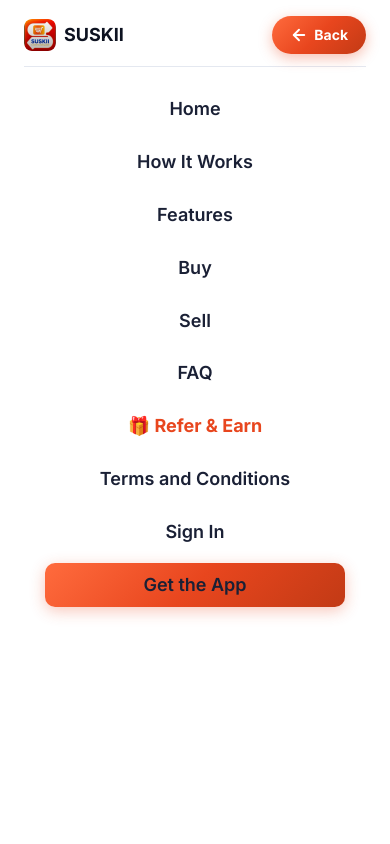
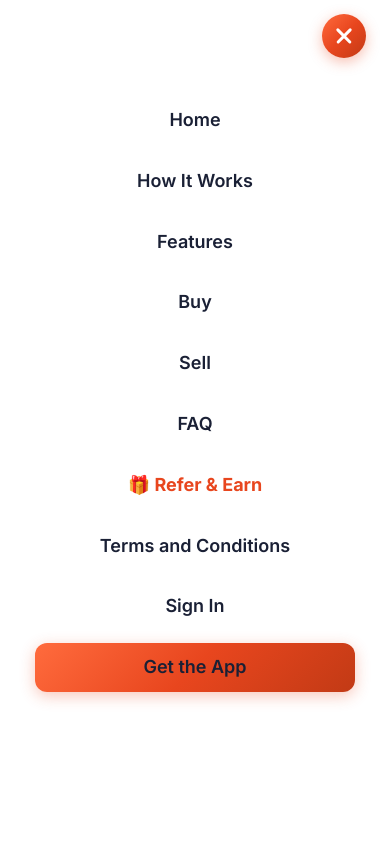
Before and after one commit to Hubert24hrs/Suskii_website, a plain HTML site: page index.html in a window 390 px wide. Both pictures are taken after a click on the button 344 px from the left and 36 px from the top of the page. Shown: the top 844 px of the page. Drawn offline with Linux system fonts and the light colour scheme.

Commit message:
Remove Back button and implement smooth animated morphing hamburger-to-close toggle

```diff
--- a/css/sections.css
+++ b/css/sections.css
@@ -98,15 +98,21 @@
 }
 
 .nav__hamburger {
-  display: none;
+  display: flex;
+  flex-direction: column;
+  align-items: center;
+  justify-content: center;
+  gap: 5px;
+  background: var(--sk-orange-gradient);
+  border: none;
+  cursor: pointer;
+  padding: 0;
+  z-index: 2600;
   width: 44px;
   height: 44px;
   border-radius: 50%;
-  background: var(--sk-orange-gradient);
-  color: var(--sk-white);
-  border: none;
   box-shadow: 0 4px 14px rgba(232, 70, 30, 0.35);
-  transition: all var(--sk-duration-normal) var(--sk-ease-out);
+  transition: all 0.3s cubic-bezier(0.4, 0, 0.2, 1);
 }
 
 .nav__hamburger:hover,
@@ -120,7 +126,22 @@
   height: 2.5px;
   background: var(--sk-white);
   border-radius: 2px;
-  transition: all var(--sk-duration-normal) var(--sk-ease-out);
+  transition: all 0.3s cubic-bezier(0.4, 0, 0.2, 1);
+  transform-origin: center;
+}
+
+/* Morphing Hamburger-to-Close (✕) animation */
+.nav__hamburger--active .nav__hamburger-line:nth-child(1) {
+  transform: translateY(7.5px) rotate(45deg);
+}
+
+.nav__hamburger--active .nav__hamburger-line:nth-child(2) {
+  opacity: 0;
+  transform: scale(0);
+}
+
+.nav__hamburger--active .nav__hamburger-line:nth-child(3) {
+  transform: translateY(-7.5px) rotate(-45deg);
 }
 
 @media (min-width: 992px) {
@@ -129,74 +150,29 @@
   }
 }
 
-/* Mobile Menu Header & Internal Single "← Back" Button */
-.nav__mobile-header {
-  width: 100%;
-  display: flex;
-  align-items: center;
-  justify-content: space-between;
-  padding: 0 0 var(--sk-space-3);
-  border-bottom: 1px solid var(--sk-gray-100);
-  margin-bottom: var(--sk-space-3);
-}
-
-.nav__mobile-brand {
-  display: flex;
-  align-items: center;
-  gap: var(--sk-space-2);
-}
-
-.nav__mobile-close-btn {
-  display: inline-flex;
-  align-items: center;
-  gap: 6px;
-  padding: 8px 18px;
-  background: var(--sk-orange-gradient);
-  color: var(--sk-white);
-  border: none;
-  border-radius: 9999px;
-  font-size: var(--sk-text-sm);
-  font-weight: var(--sk-font-bold);
-  cursor: pointer;
-  box-shadow: 0 4px 14px rgba(232, 70, 30, 0.35);
-  transition: all var(--sk-duration-fast) var(--sk-ease-out);
-}
-
-.nav__mobile-close-btn:hover,
-.nav__mobile-close-btn:active {
-  transform: scale(1.05);
-  box-shadow: 0 6px 20px rgba(232, 70, 30, 0.45);
-}
-
-.nav__mobile-close-btn svg {
-  transition: transform var(--sk-duration-fast) var(--sk-ease-out);
-}
-
-.nav__mobile-close-btn:hover svg,
-.nav__mobile-close-btn:active svg {
-  transform: translateX(-3px);
-}
-
-/* Mobile Menu Overlay (Full-screen clean drawer) */
+/* Mobile Menu Overlay (Clean Full-Screen Drawer) */
 .nav__mobile-menu {
   position: fixed;
   inset: 0;
   width: 100vw;
   height: 100dvh;
   background: var(--sk-white);
-  z-index: 3000;
+  z-index: 2400;
   display: flex;
   flex-direction: column;
   align-items: center;
   justify-content: flex-start;
-  padding: calc(env(safe-area-inset-top, 0px) + 16px) var(--sk-space-6) calc(env(safe-area-inset-bottom, 0px) + 32px);
-  gap: var(--sk-space-2);
+  padding-top: calc(var(--sk-nav-height) + 24px);
+  padding-bottom: calc(env(safe-area-inset-bottom, 0px) + 32px);
+  padding-left: var(--sk-space-6);
+  padding-right: var(--sk-space-6);
+  gap: var(--sk-space-3);
   overflow-y: auto;
   -webkit-overflow-scrolling: touch;
   opacity: 0;
   visibility: hidden;
-  transform: translateY(-8px);
-  transition: opacity var(--sk-duration-normal) var(--sk-ease-out), transform var(--sk-duration-normal) var(--sk-ease-out), visibility var(--sk-duration-normal);
+  transform: translateY(-10px);
+  transition: opacity 0.28s cubic-bezier(0.4, 0, 0.2, 1), transform 0.28s cubic-bezier(0.4, 0, 0.2, 1), visibility 0.28s;
 }
 
 .nav__mobile-menu--open {
@@ -206,22 +182,23 @@
 }
 
 .nav__mobile-link {
-  font-size: var(--sk-text-lg);
-  font-weight: var(--sk-font-semibold);
+  font-size: 1.125rem;
+  font-weight: 600;
   color: var(--sk-gray-800);
-  padding: var(--sk-space-2) var(--sk-space-4);
-  border-radius: var(--sk-radius-md);
+  padding: 10px 16px;
+  border-radius: 12px;
   text-align: center;
   width: 100%;
-  max-width: 300px;
+  max-width: 320px;
   text-decoration: none;
-  transition: color var(--sk-duration-fast), background var(--sk-duration-fast);
+  transition: all 0.2s ease;
 }
 
 .nav__mobile-link:hover,
 .nav__mobile-link:active {
   color: var(--sk-orange);
-  background: rgba(232, 70, 30, 0.06);
+  background: rgba(232, 70, 30, 0.08);
+  transform: translateY(-1px);
 }
 
 /* Hide floating action buttons when mobile menu is open */
--- a/index.html
+++ b/index.html
@@ -99,16 +99,6 @@
 
         <!-- Mobile Menu Overlay -->
         <div class="nav__mobile-menu" id="mobile-menu">
-            <div class="nav__mobile-header">
-                <div class="nav__mobile-brand">
-                    <img src="assets/images/suskii-logo.png" alt="SUSKII Logo" width="32" height="32" style="border-radius: 8px; object-fit: contain;">
-                    <span style="font-weight: 700; font-size: 1.125rem; color: var(--sk-gray-900);">SUSKII</span>
-                </div>
-                <button class="nav__mobile-close-btn" aria-label="Close menu" id="mobile-menu-close">
-                    <svg viewBox="0 0 24 24" width="18" height="18" fill="none" stroke="currentColor" stroke-width="2.5" stroke-linecap="round" stroke-linejoin="round"><line x1="19" y1="12" x2="5" y2="12"></line><polyline points="12 19 5 12 12 5"></polyline></svg>
-                    <span>Back</span>
-                </button>
-            </div>
             <a href="#home" class="nav__mobile-link">Home</a>
             <a href="#how-it-works" class="nav__mobile-link">How It Works</a>
             <a href="#features" class="nav__mobile-link">Features</a>
```
Also changed, not shown: referral.html (+0 -10 lines).
